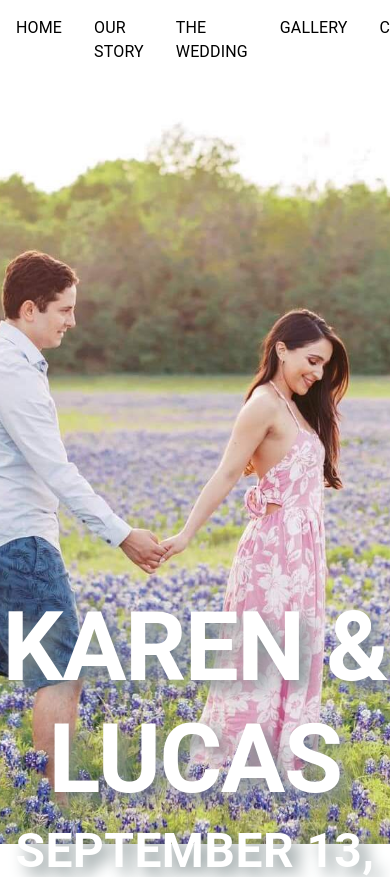
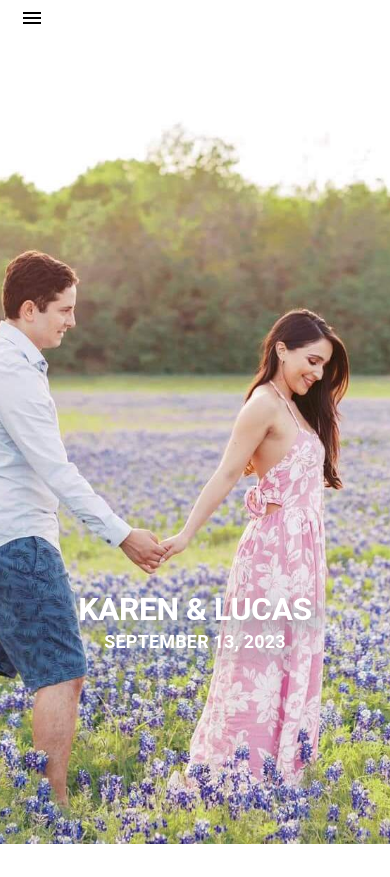
Before and after one commit to LucasCarioca/wedding-registration-guest, a React (Create React App) app: page / in a window 390 px wide. Shown: the top 877 px of the page. Built offline with nearby package versions, Linux system fonts and the light colour scheme.

Commit message:
fix: mobile friendly

```diff
--- a/src/components/Home.js
+++ b/src/components/Home.js
@@ -1,5 +1,6 @@
 import React from 'react';
 import {Typography} from '@mui/material';
+import NavBar from './NavBar';
 
 const Home = () => {
   return (
@@ -12,6 +13,7 @@ const Home = () => {
         <a href={'#contact'}><Typography>CONTACT</Typography></a>
         <a href={'#registry'}><Typography>REGISTRY</Typography></a>
       </div>
+      <NavBar/>
       <div className={'parallax-home'} id={'home'}>
         <div className={'content-home'}>
           <Typography className={'title-home'} variant={'h1'}>KAREN & LUCAS</Typography>
--- a/src/components/NavBar.js
+++ b/src/components/NavBar.js
@@ -1,66 +1,76 @@
 import React, {useState} from 'react';
-import {Link} from 'react-router-dom';
-import {AppBar, Box, Button, Divider, Drawer, List, ListItem, ListItemIcon, ListItemText, Toolbar} from '@mui/material';
+import {Button, Drawer, List, ListItem, ListItemText} from '@mui/material';
 import MenuIcon from '@mui/icons-material/Menu';
-import HomeIcon from '@mui/icons-material/Home';
-import AppsIcon from '@mui/icons-material/Apps';
 
 function NavBar() {
   const [drawerState, setDrawerState] = useState(false);
   return (
-    <>
+    <div className={'mobile-nav'}>
       <Drawer
         anchor="left"
         open={drawerState}
         onClose={() => setDrawerState(!drawerState)}
       >
-        <List sx={{height: '100%', display: 'flex', flexDirection: 'column', justifyContent: 'space-between'}}>
+        <List sx={{height: '100%', display: 'flex', flexDirection: 'column', justifyContent: 'space-between', width: '80vw'}}>
           <div onClick={() => setDrawerState(!drawerState)}>
-            <Link className="styled-nav-link" to={`/`}>
+            <a className="styled-nav-link" href={'#home'}>
               <ListItem>
-                <ListItemIcon>
-                  <HomeIcon/>
-                </ListItemIcon>
                 <ListItemText>
                   Home
                 </ListItemText>
               </ListItem>
-            </Link>
-            <Divider/>
-            <Link className="styled-nav-link" to={`/search`}>
+            </a>
+            <a className="styled-nav-link" href={'#our-story'}>
               <ListItem>
-                <ListItemIcon>
-                  <AppsIcon/>
-                </ListItemIcon>
                 <ListItemText>
-                  My Invitation
+                  Our Story
                 </ListItemText>
               </ListItem>
-            </Link>
+            </a>
+            <a className="styled-nav-link" href={'#the-wedding'}>
+              <ListItem>
+                <ListItemText>
+                  The Wedding
+                </ListItemText>
+              </ListItem>
+            </a>
+            <a className="styled-nav-link" href={'#gallery'}>
+              <ListItem>
+                <ListItemText>
+                  Gallery
+                </ListItemText>
+              </ListItem>
+            </a>
+            <a className="styled-nav-link" href={'#contact'}>
+              <ListItem>
+                <ListItemText>
+                  Contact
+                </ListItemText>
+              </ListItem>
+            </a>
+            <a className="styled-nav-link" href={'#registry'}>
+              <ListItem>
+                <ListItemText>
+                  Registry
+                </ListItemText>
+              </ListItem>
+            </a>
           </div>
         </List>
       </Drawer>
-      <Box sx={{flexGrow: 1}}>
-        <AppBar position="static" color="transparent">
-          <Toolbar>
-            <div style={{display: 'flex', justifyContent: 'flex-start', width: '100%'}}>
-              <div>
-                <Button onClick={() => setDrawerState(!drawerState)} id="catalog">
-                  <MenuIcon/>
-                </Button>
-              </div>
-              <div>
-                <Link className="styled-nav-link" to="/">
-                  <Button id="catalog">
-                    Karen and Lucas&apos;s Wedding
-                  </Button>
-                </Link>
-              </div>
-            </div>
-          </Toolbar>
-        </AppBar>
-      </Box>
-    </>
+      <div style={{
+        position: 'fixed',
+        top: '0',
+        display: 'flex',
+        justifyContent: 'flex-start',
+        width: '100%',
+        backgroundColor: 'white'
+      }}>
+        <Button style={{color: 'black'}} onClick={() => setDrawerState(!drawerState)} id="catalog">
+          <MenuIcon/>
+        </Button>
+      </div>
+    </div>
   );
 }
 
--- a/src/index.css
+++ b/src/index.css
@@ -108,10 +108,39 @@ section {
 }
 
 
-@media only screen and (max-width: 800px) {  }
+@media only screen and (max-width: 800px) {
+    .title-home {
+        font-size: 52px !important;
+    }
 
+    .sub-title-home {
+        font-size: 36px !important;
+    }
 
+    .home--title-section {
+        font-size: 52px !important;
+    }
+}
 
-@media only screen and (max-width: 800px) {  }
+@media only screen and (min-width: 700px) {
+    .mobile-nav {
+        display: none;
+    }
+}
+@media only screen and (max-width: 700px) {
+    .nav-home {
+        display: none;
+    }
 
-@media only screen and (max-width: 600px) {  }
+    .title-home {
+        font-size: 32px !important;
+    }
+
+    .sub-title-home {
+        font-size: 18px !important;
+    }
+
+    .home--title-section {
+        font-size: 32px !important;
+    }
+}
```
